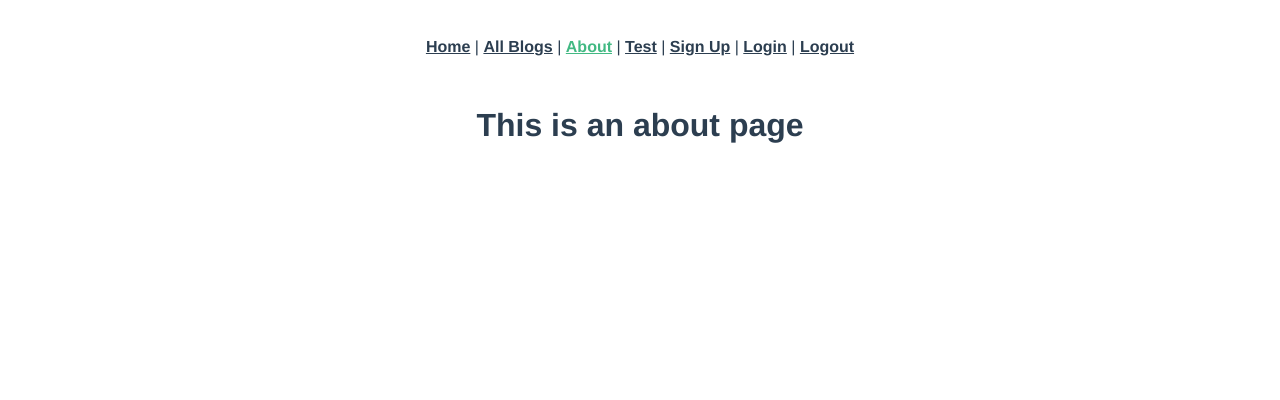
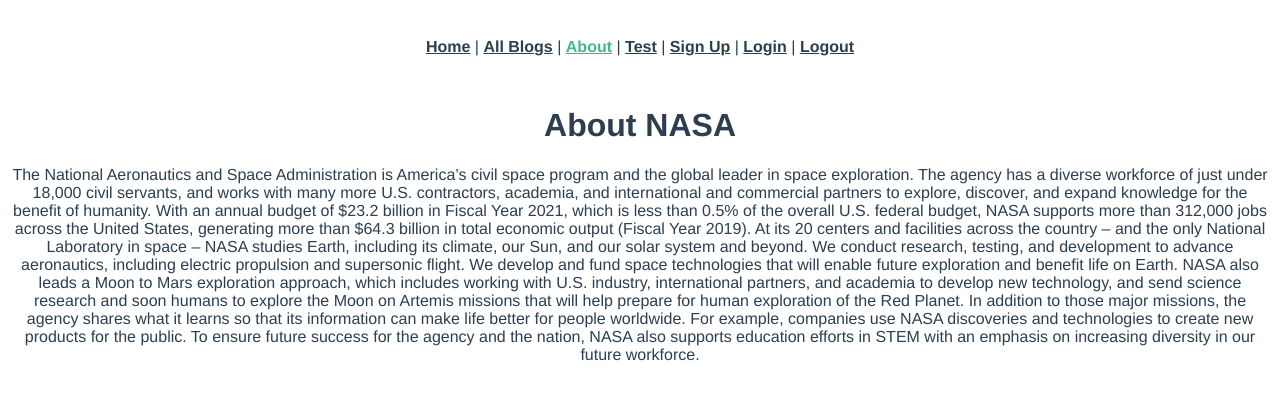
Before and after one commit to lucastimho/blog-frontend-app-vue, a Vue app: page /about in a window 1280 px wide. Shown: the top 400 px of the page. Built offline with nearby package versions, Linux system fonts and the light colour scheme.

Commit message:
changes allblogs to blogsindex to match conventions

```diff
--- a/src/App.vue
+++ b/src/App.vue
@@ -3,7 +3,7 @@
     <div id="nav">
       <router-link to="/">Home</router-link>
       |
-      <router-link to="/allblogs">All Blogs</router-link>
+      <router-link to="/blogsIndex">All Blogs</router-link>
       |
       <router-link to="/about">About</router-link>
       |
--- a/src/router/index.js
+++ b/src/router/index.js
@@ -5,7 +5,7 @@
 import Signup from "../views/Signup.vue";
 import Login from "../views/Login.vue";
 import Logout from "../views/Logout.vue";
-import Allblogs from "../views/Allblogs.vue";
+import BlogsIndex from "../views/BlogsIndex.vue";
 
 Vue.use(VueRouter);
 
@@ -44,9 +44,9 @@
     component: Logout,
   },
   {
-    path: "/allblogs",
-    name: "Allblogs",
-    component: Allblogs,
+    path: "/blogsindex",
+    name: "BlogsIndex",
+    component: BlogsIndex,
   },
 ];
 
--- a/src/views/About.vue
+++ b/src/views/About.vue
@@ -1,5 +1,23 @@
 <template>
   <div class="about">
-    <h1>This is an about page</h1>
+    <h1>About NASA</h1>
+    <p>
+      The National Aeronautics and Space Administration is America’s civil space program and the global leader in space
+      exploration. The agency has a diverse workforce of just under 18,000 civil servants, and works with many more U.S.
+      contractors, academia, and international and commercial partners to explore, discover, and expand knowledge for
+      the benefit of humanity. With an annual budget of $23.2 billion in Fiscal Year 2021, which is less than 0.5% of
+      the overall U.S. federal budget, NASA supports more than 312,000 jobs across the United States, generating more
+      than $64.3 billion in total economic output (Fiscal Year 2019). At its 20 centers and facilities across the
+      country – and the only National Laboratory in space – NASA studies Earth, including its climate, our Sun, and our
+      solar system and beyond. We conduct research, testing, and development to advance aeronautics, including electric
+      propulsion and supersonic flight. We develop and fund space technologies that will enable future exploration and
+      benefit life on Earth. NASA also leads a Moon to Mars exploration approach, which includes working with U.S.
+      industry, international partners, and academia to develop new technology, and send science research and soon
+      humans to explore the Moon on Artemis missions that will help prepare for human exploration of the Red Planet. In
+      addition to those major missions, the agency shares what it learns so that its information can make life better
+      for people worldwide. For example, companies use NASA discoveries and technologies to create new products for the
+      public. To ensure future success for the agency and the nation, NASA also supports education efforts in STEM with
+      an emphasis on increasing diversity in our future workforce.
+    </p>
   </div>
 </template>
--- a/src/views/Allblogs.vue
+++ b/src/views/BlogsIndex.vue
@@ -1,5 +1,5 @@
 <template>
-  <div class="Allblogs">
+  <div class="BlogsIndex">
     <div v-for="post in posts" :key="post.id">
       <h3>{{ post.title }}</h3>
       <img v-vind:src="post.image" :alt="post.title" />
--- a/src/views/Home.vue
+++ b/src/views/Home.vue
@@ -10,7 +10,7 @@
 export default {
   data: function () {
     return {
-      message: "Welcome to Vue.js!",
+      message: "Welcome to NASA!",
     };
   },
   created: function () {},
```
